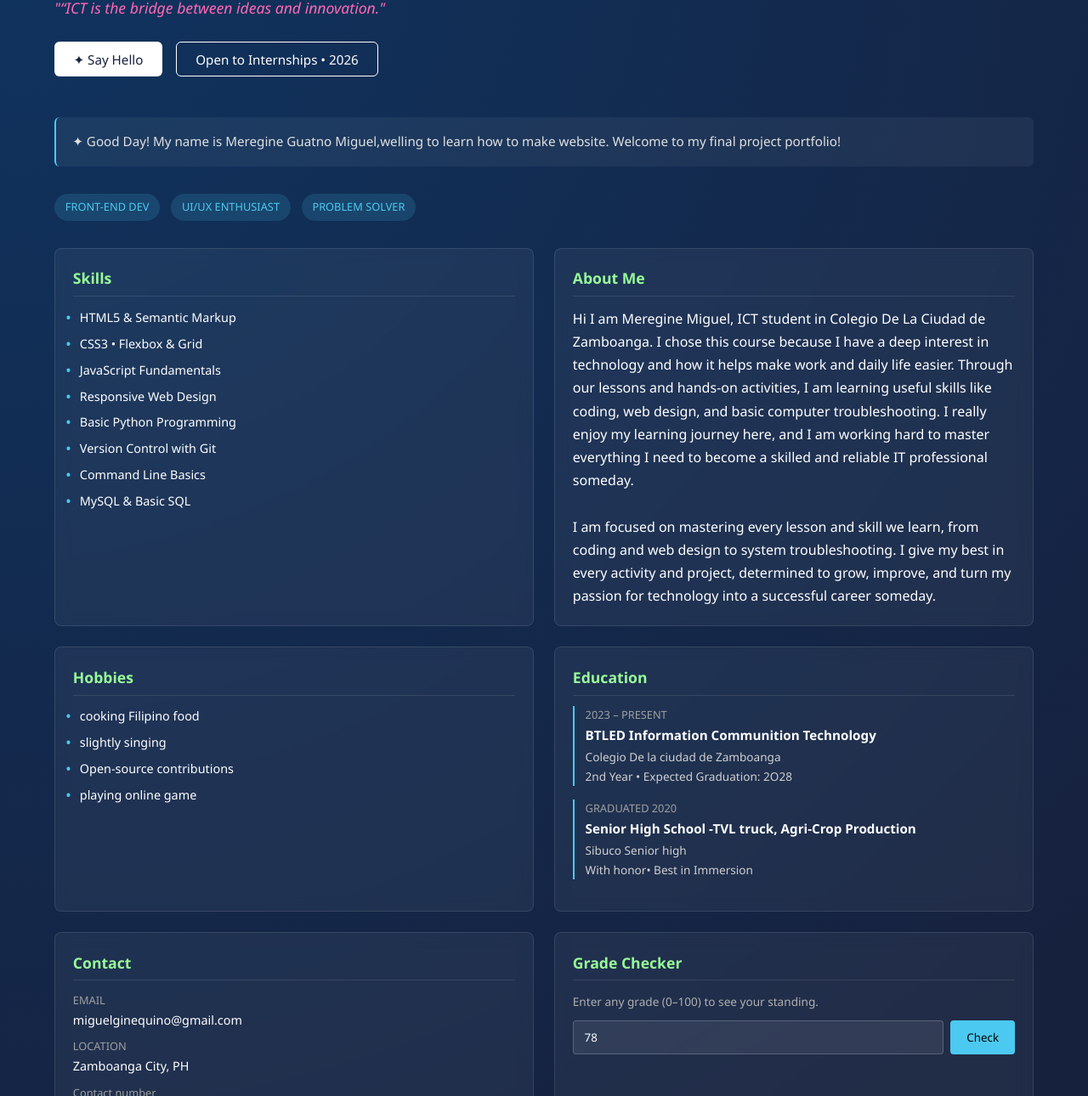
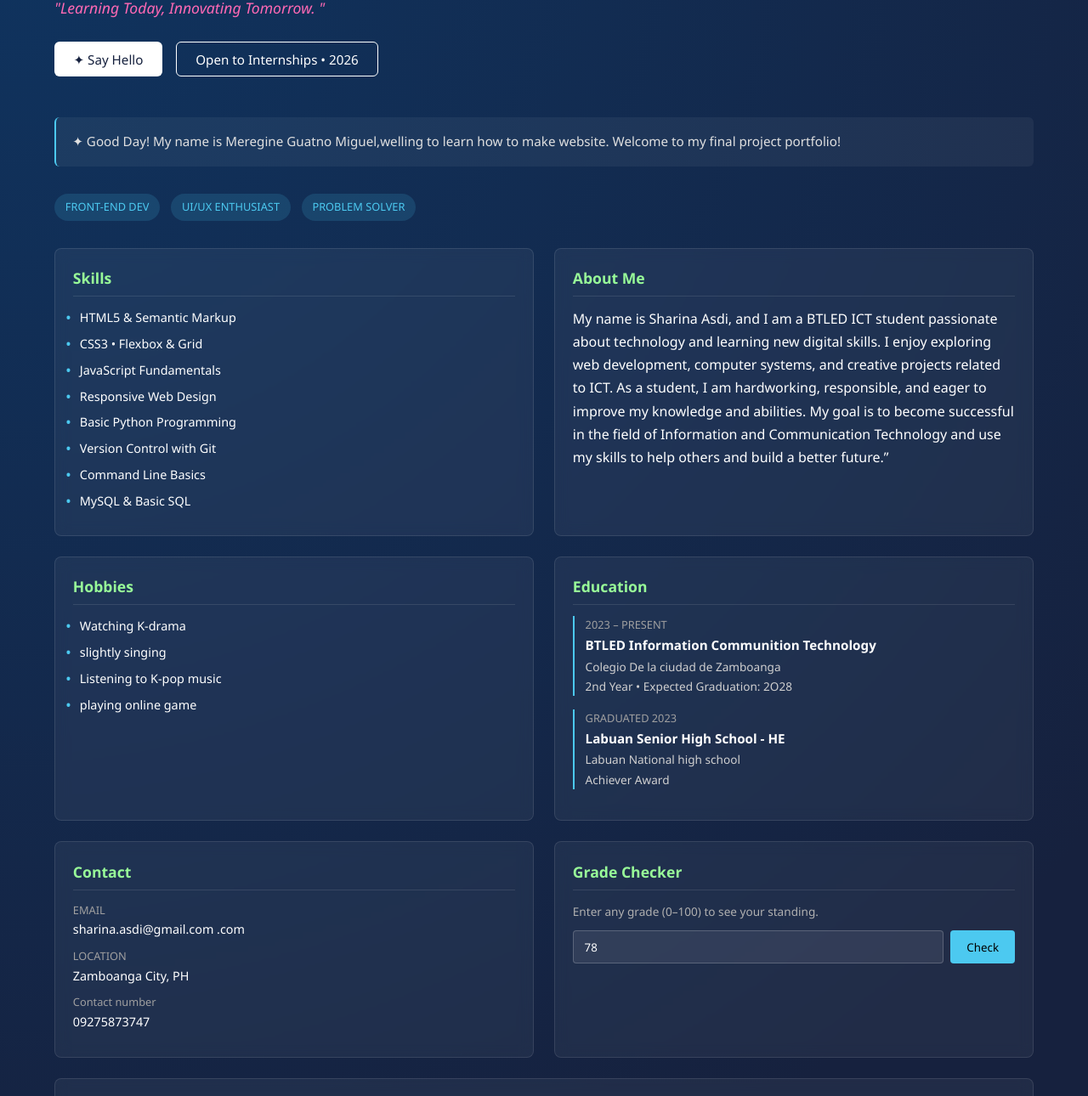
Before and after one commit to sharinaasdi-prog/Sharina, a plain HTML site: page index.html in a window 1280 px wide. Shown: the part 148-1438 px from the top of the page at 85% size. Drawn offline with Linux system fonts and the light colour scheme.

Commit message:
Update index.html

```diff
--- a/index.html
+++ b/index.html
@@ -3,7 +3,7 @@
 <head>
     <meta charset="UTF-8">
     <meta name="viewport" content="width=device-width, initial-scale=1.0">
-    <title>Miguel — Portfolio</title>
+    <title>Sharina— Portfolio</title>
     <style>
         * {
             margin: 0;
@@ -304,7 +304,7 @@
         <div>
             <div class="course-label">BTLED Information Communication Technology• 2ND YEAR</div>
             <h1>Thanks for visiting!</h1>
-            <p class="tagline">"“ICT is the bridge between ideas and innovation." </p>
+            <p class="tagline">"Learning Today, Innovating Tomorrow. " </p>
 
             <div class="btn-group">
                 <button class="btn btn-white">✦ Say Hello</button>
@@ -312,7 +312,7 @@
             </div>
         </div>
         <!-- ✅ PROFILE PICTURE HERE -->
-        <img src="ging.jpg" alt="" class="profile-img">
+        <img src="sha.jpg" alt="" class="profile-img">
     </div>
 
     <p class="intro-text">
@@ -345,8 +345,7 @@
         <div class="card">
             <h3>About Me</h3>
             <p>
-               Hi I am Meregine Miguel, ICT student in Colegio De La Ciudad de Zamboanga. I chose this course because I have a deep interest in technology and how it helps make work and daily life easier. Through our lessons and hands-on activities, I am learning useful skills like coding, web design, and basic computer troubleshooting. I really enjoy my learning journey here, and I am working hard to master everything I need to become a skilled and reliable IT professional someday. <br><br>
-                I am focused on mastering every lesson and skill we learn, from coding and web design to system troubleshooting. I give my best in every activity and project, determined to grow, improve, and turn my passion for technology into a successful career someday.
+           My name is Sharina Asdi, and I am a BTLED ICT student passionate about technology and learning new digital skills. I enjoy exploring web development, computer systems, and creative projects related to ICT. As a student, I am hardworking, responsible, and eager to improve my knowledge and abilities. My goal is to become successful in the field of Information and Communication Technology and use my skills to help others and build a better future.”
             </p>
         </div>
     </div>
@@ -357,9 +356,9 @@
         <div class="card">
             <h3>Hobbies</h3>
             <ul>
-                <li>cooking Filipino food</li>
+                <li>Watching K-drama</li>
                 <li>slightly singing</li>
-                <li>Open-source contributions</li>
+                <li>Listening to K-pop music</li>
                 <li>playing online game</li>
             </ul>
         </div>
@@ -372,9 +371,9 @@
                 <div class="edu-school">Colegio De la ciudad de Zamboanga<br>2nd Year • Expected Graduation: 2O28</div>
             </div>
             <div class="edu-item">
-                <div class="edu-year">GRADUATED 2020</div>
-                <div class="edu-course">Senior High School -TVL truck, Agri-Crop Production</div>
-                <div class="edu-school">Sibuco Senior high<br>With honor• Best in Immersion</div>
+                <div class="edu-year">GRADUATED 2023</div>
+                <div class="edu-course">Labuan Senior High School - HE</div>
+                <div class="edu-school">Labuan National high school <br>Achiever Award</div>
             </div>
         </div>
     </div>
@@ -386,7 +385,7 @@
             <h3>Contact</h3>
             <div class="contact-item">
                 <div class="contact-label">EMAIL</div>
-                <div>miguelginequino@gmail.com</div>
+                <div>sharina.asdi@gmail.com .com</div>
             </div>
             <div class="contact-item">
                 <div class="contact-label">LOCATION</div>
@@ -394,7 +393,7 @@
             </div>
             <div class="contact-item">
                 <div class="contact-label">Contact number</div>
-                <div>09971978479</div>
+                <div>09275873747 </div>
             </div>
         </div>
 
```
